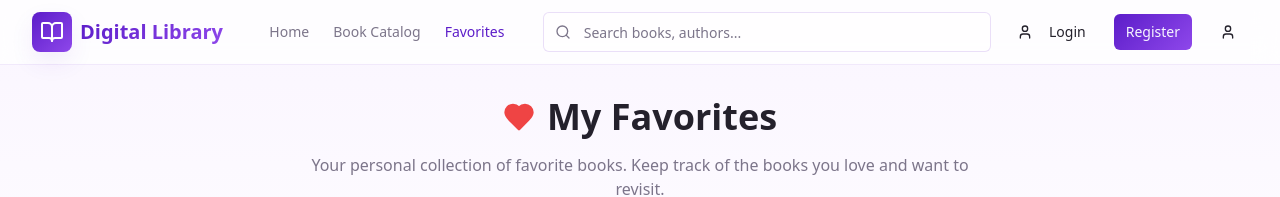
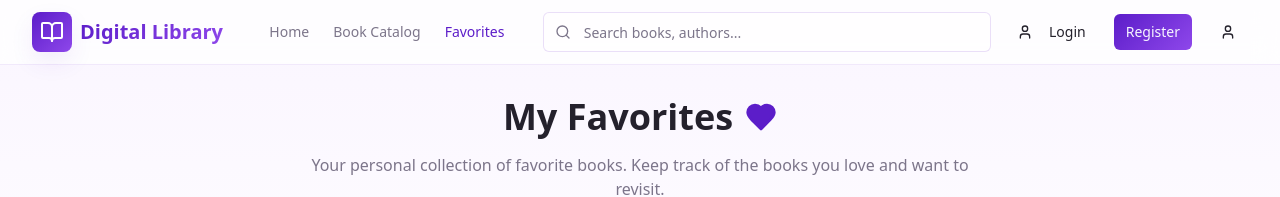
Before and after one commit to NourhanSami-25/purple-pages-library, a React (Vite) app: page /favorites in a window 1280 px wide. Shown: the top 197 px of the page. Built offline with nearby package versions, Linux system fonts and the light colour scheme; the HTML template or start-up script is replaced by a standard one.

Commit message:
Update Favorites page styling

```diff
--- a/src/pages/Favorites.tsx
+++ b/src/pages/Favorites.tsx
@@ -72,8 +72,8 @@ const Favorites = () => {
         {/* Header */}
         <div className="text-center mb-8">
           <h1 className="text-4xl font-bold text-foreground mb-4 flex items-center justify-center">
-            <Heart className="h-8 w-8 mr-3 text-red-500 fill-current" />
             My Favorites
+            <Heart className="h-8 w-8 ml-3 text-primary fill-current" />
           </h1>
           <p className="text-muted-foreground max-w-2xl mx-auto">
             Your personal collection of favorite books. Keep track of the books you love and want to revisit.
```
